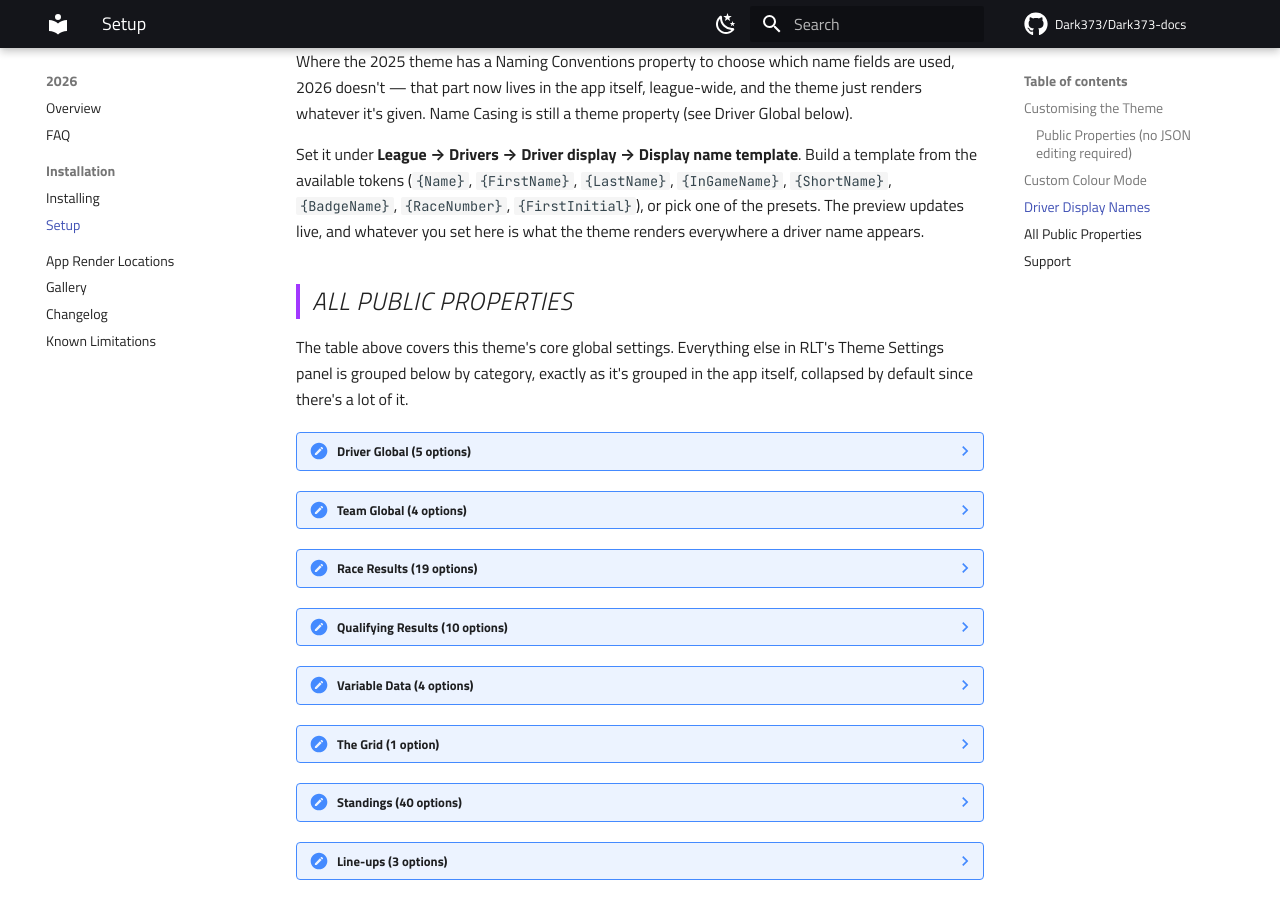
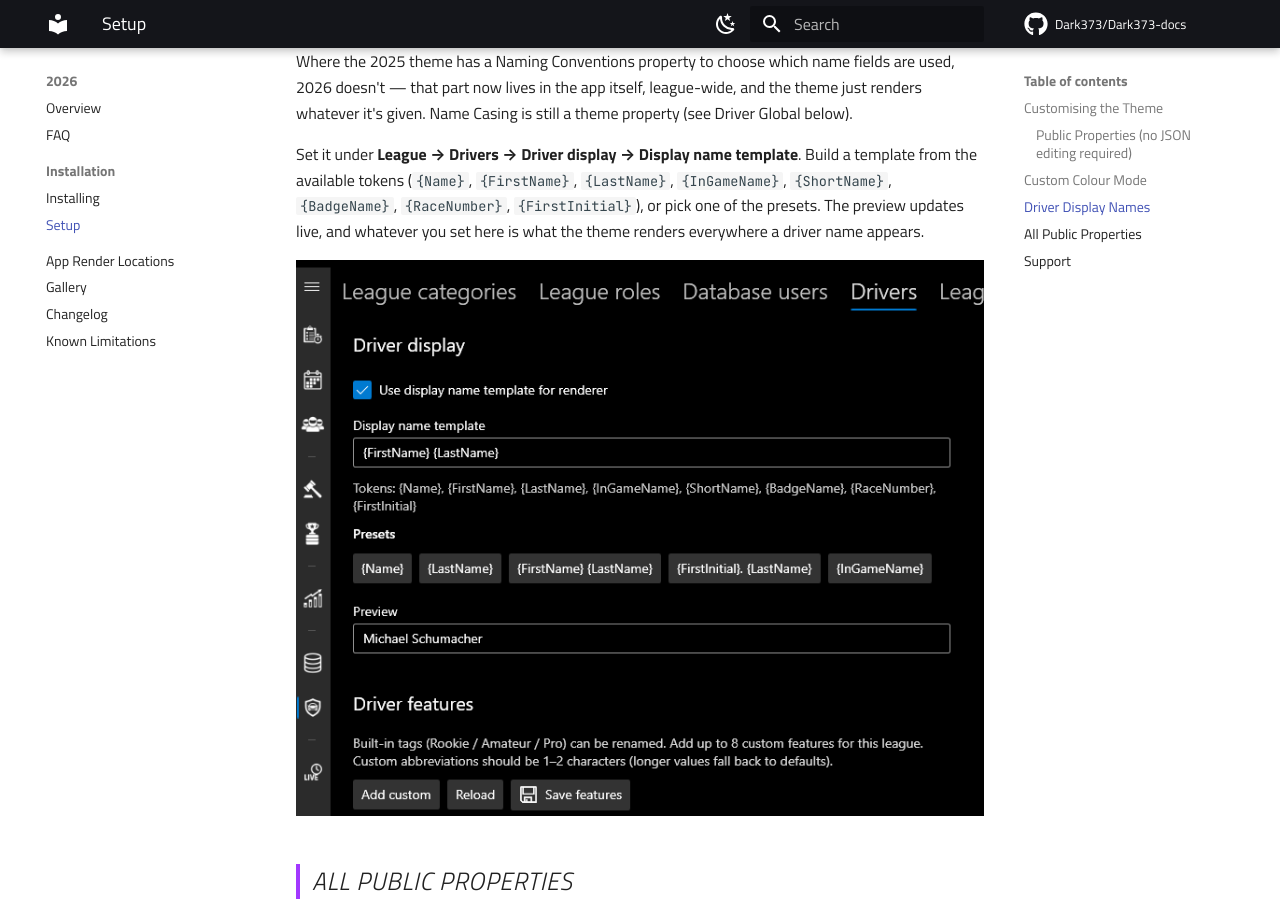
Before and after one commit to Dark373/Dark373-docs, an MkDocs documentation site: the page built from docs/f1-2026-theme/theme-options.md, in a window 1280 px wide and 900 px high, scrolled down 2183 px. Built offline with MkDocs 1.6.1 and Material for MkDocs 9.7.7, drawn with Linux system fonts in a browser that asks for light colours; comment, search, counter and statistics services are not loaded.

Commit message:
Add driver display settings screenshot to Setup page

```diff
--- a/docs/f1-2026-theme/theme-options.md
+++ b/docs/f1-2026-theme/theme-options.md
@@ -361,6 +361,8 @@ template**. Build a template from the available tokens (`{Name}`,
 updates live, and whatever you set here is what the theme renders
 everywhere a driver name appears.
 
+![Driver display settings, showing the display name template, token list, presets, and a live preview](setup-images/driver-display-template.png){: width=737 height=595 loading=lazy }
+
 ## All Public Properties {: .f1-heading }
 
 The table above covers this theme's core global settings. Everything else in RLT's Theme Settings panel is grouped below by category, exactly as it's grouped in the app itself, collapsed by default since there's a lot of it.
```
Also changed, not shown: docs/f1-2026-theme/setup-images/driver-display-template.png (added).
